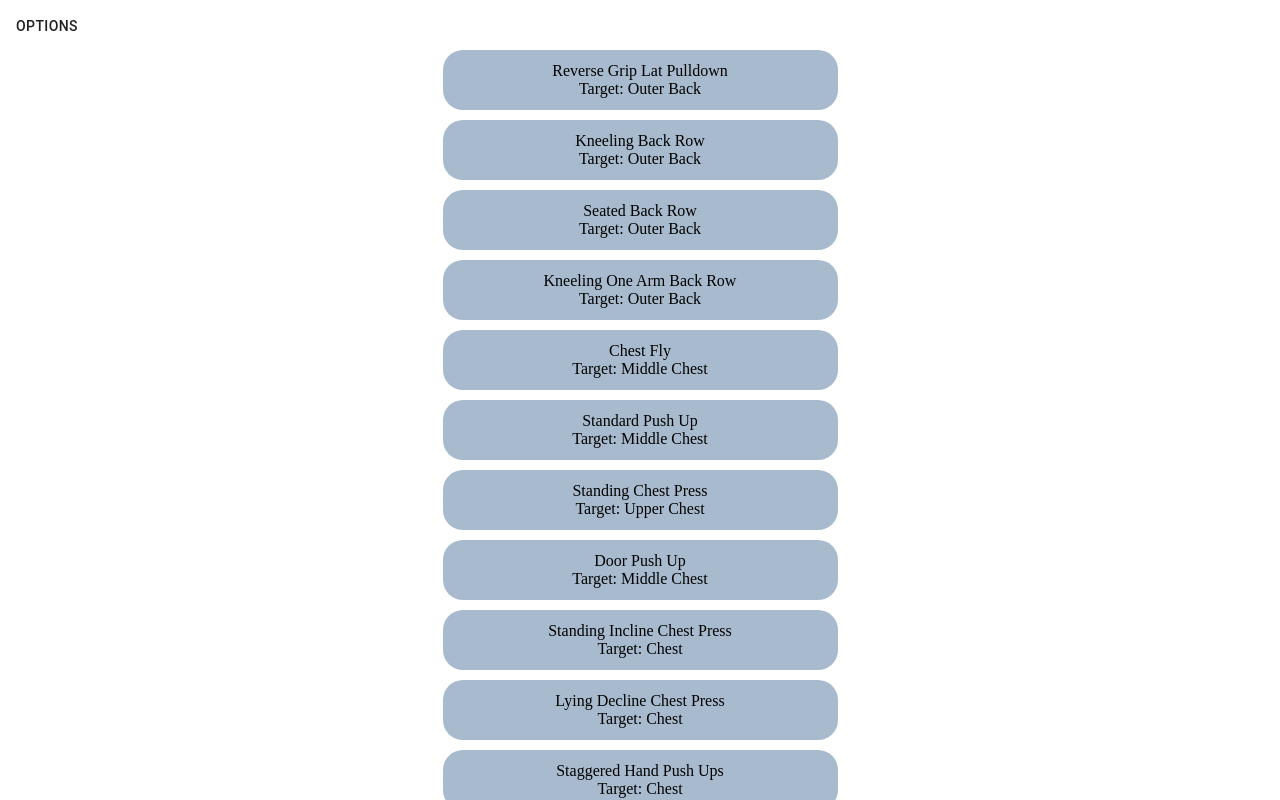
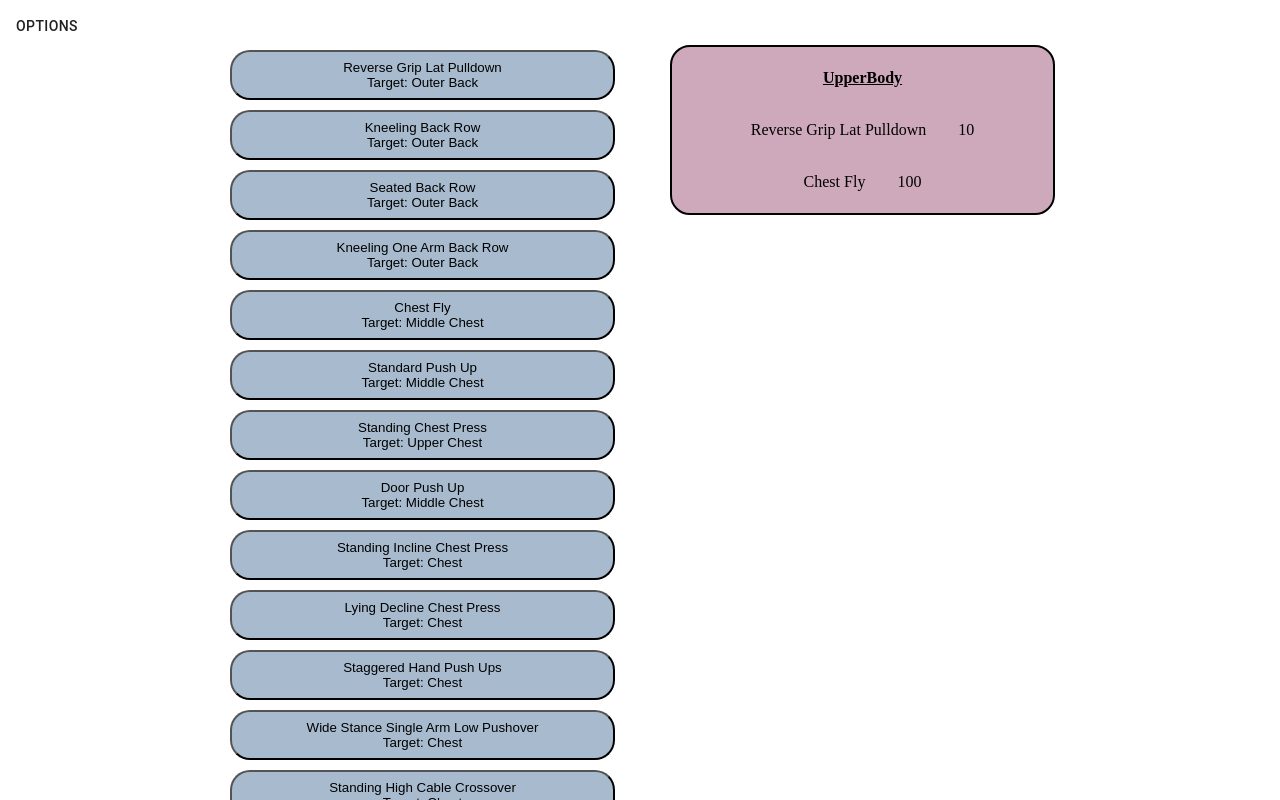
Before and after one commit to emilysaffron/musclegen, a React (Create React App) app: page /musclegen/NewWorkout/UpperBody in a window 1280 px wide. Shown: the top 800 px of the page. Built offline with nearby package versions, Linux system fonts and the light colour scheme.

Commit message:
initial modal

```diff
--- a/src/Components/Exercise.js
+++ b/src/Components/Exercise.js
@@ -1,6 +1,6 @@
 import styled from "@emotion/styled";
-
-const StyledExercise = styled.div`
+import ToggleModal from "../Helpers/ToggleModal";
+const StyledExercise = styled.button`
   background: #a8bbce;
   display: flex;
   flex-direction: column;
@@ -11,11 +11,17 @@ const StyledExercise = styled.div`
   border-radius: 20px;
   width: 385px;
   height: 50px;
+  &:hover {
+    cursor: pointer;
+  }
 `;
 
-const Exercise = ({ name, target }) => {
+const Exercise = ({ name, target, toggleModal, modal }) => {
+  const HandleClick = () => {
+    ToggleModal(toggleModal, modal);
+  };
   return (
-    <StyledExercise>
+    <StyledExercise onClick={HandleClick}>
       <div>{name}</div>
       <div>Target: {target}</div>
     </StyledExercise>
--- a/src/Components/ExerciseList.js
+++ b/src/Components/ExerciseList.js
@@ -6,9 +6,9 @@ const StyledList = styled.div`
   align-items: center;
 `;
 
-const ExerciseList = ({ exercises }) => {
-  const names = GetExerciseNames(exercises);
-  console.log(names);
+const ExerciseList = ({ exercises, toggleModal,modal }) => {
+  const names = GetExerciseNames(exercises, toggleModal,modal);
+
   return <StyledList>{names}</StyledList>;
 };
 export default ExerciseList;
--- /dev/null
+++ b/src/Components/ExerciseModal.js
@@ -0,0 +1,18 @@
+import styled from "@emotion/styled";
+
+const StyledModal = styled.div`
+  width: 600px;
+  height: 600px;
+  background-color: rgba(0, 0, 0, 0.9);
+  color: white;
+  position: fixed;
+  z-index: 100;
+  display: flex;
+  justify-content: center;
+  align-items: center;
+`;
+
+const ExerciseModal = ({ modal }) => {
+  return modal ? <StyledModal>HI</StyledModal> : null;
+};
+export default ExerciseModal;
--- /dev/null
+++ b/src/Components/WorkoutPlan.js
@@ -0,0 +1,48 @@
+import styled from "@emotion/styled";
+
+const StyledPlan = styled.table`
+  background: #cea8bb;
+  display: flex;
+  flex-direction: column;
+  flex-wrap: wrap;
+  padding: 5px;
+  margin-left: 50px;
+  align-items: center;
+  border-radius: 20px;
+  width: 385px;
+  height: max-content;
+  border: 2px solid black;
+`;
+
+const StyledHeading = styled.th`
+  align-items: center;
+  text-decoration: underline;
+  padding: 15px;
+`;
+
+const StyledData = styled.td`
+  align-items: center;
+  padding: 15px;
+  width: min-content;
+  flex-wrap: wrap;
+`;
+const WorkoutPlan = ({ label }) => {
+  return (
+    <StyledPlan>
+      <tr>
+        <StyledHeading>{label}</StyledHeading>
+      </tr>
+
+      <tr>
+        <StyledData>Reverse Grip Lat Pulldown</StyledData>
+        <StyledData>10</StyledData>
+      </tr>
+      <tr>
+        <StyledData>Chest Fly</StyledData>
+        <StyledData>100</StyledData>
+      </tr>
+    </StyledPlan>
+  );
+};
+
+export default WorkoutPlan;
--- a/src/Helpers/GetExerciseNames.js
+++ b/src/Helpers/GetExerciseNames.js
@@ -1,6 +1,6 @@
 import Exercise from "../Components/Exercise";
 
-const GetExerciseNames = (exercises) => {
+const GetExerciseNames = (exercises, toggleModal, modal) => {
   let names = [];
 
   for (let i = 0; i < exercises.length; i++) {
@@ -8,11 +8,12 @@ const GetExerciseNames = (exercises) => {
       <Exercise
         name={exercises[i].model.name}
         target={exercises[i].model.target}
+        toggleModal={toggleModal}
+        modal={modal}
       />
     );
   }
 
-  console.log("HERE " + names);
   return names;
 };
 
--- /dev/null
+++ b/src/Helpers/ToggleModal.js
@@ -0,0 +1,5 @@
+const ToggleModal = (toggleModal, modal) => {
+  toggleModal(!modal);
+  console.log("click");
+};
+export default ToggleModal;
--- a/src/Pages/WorkoutBuilder.js
+++ b/src/Pages/WorkoutBuilder.js
@@ -1,11 +1,29 @@
 import FetchBodyHalf from "../Helpers/FetchBodyHalf";
+import ExerciseModal from "../Components/ExerciseModal";
 import ConvertLabel from "../Helpers/ConvertLabel";
 import ExerciseList from "../Components/ExerciseList";
+import WorkoutPlan from "../Components/WorkoutPlan";
+import styled from "@emotion/styled";
+import { useState } from "react";
+const StyledPage = styled.div`
+  display: flex;
+  justify-content: center;
+`;
 const WorkoutBuilder = ({ label }) => {
   const half = ConvertLabel(label);
 
   const filteredExercises = FetchBodyHalf(half);
-
-  return <ExerciseList exercises={filteredExercises} />;
+  const [modal, toggleModal] = useState(false);
+  return (
+    <StyledPage>
+      <ExerciseList
+        exercises={filteredExercises}
+        toggleModal={toggleModal}
+        modal={modal}
+      />
+      <WorkoutPlan label={label} />
+      <ExerciseModal modal={modal} />
+    </StyledPage>
+  );
 };
 export default WorkoutBuilder;
```
Also changed, not shown: 1 other file (tests, documents, lock files or other folders).
